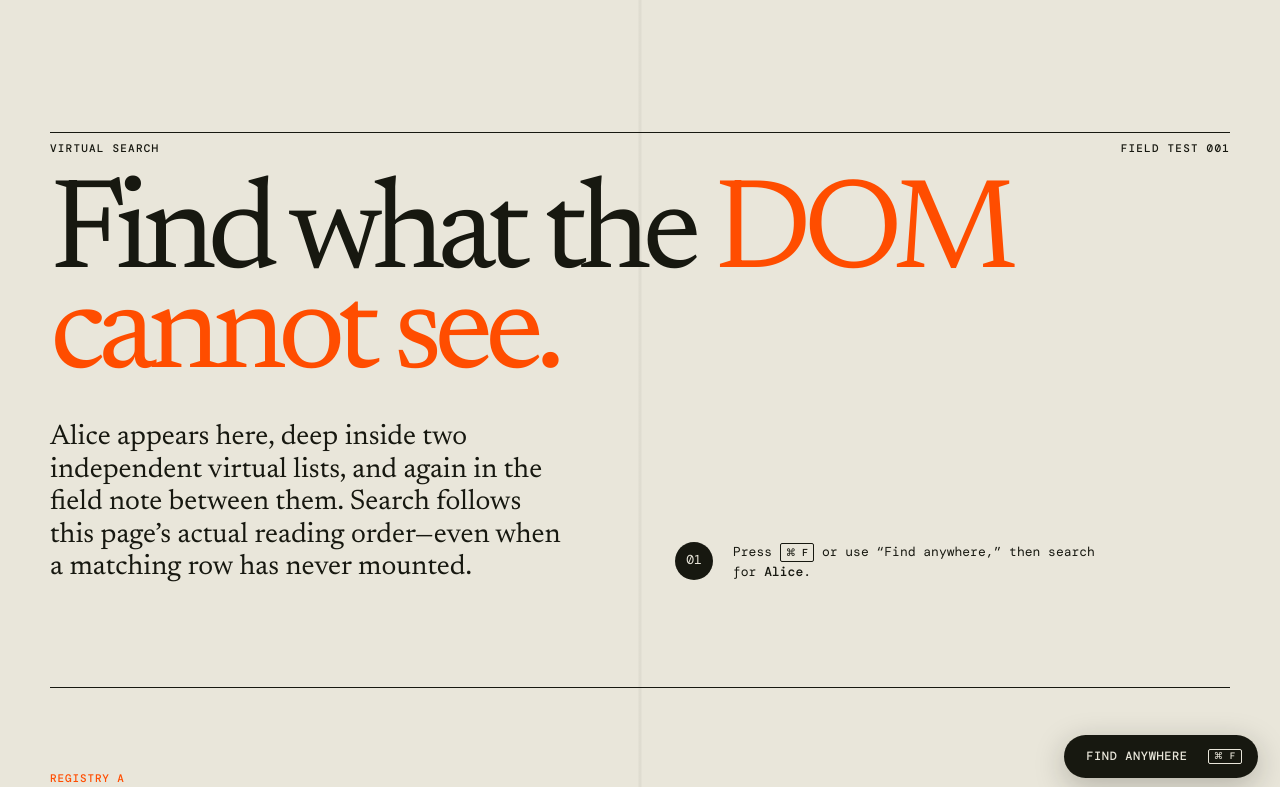
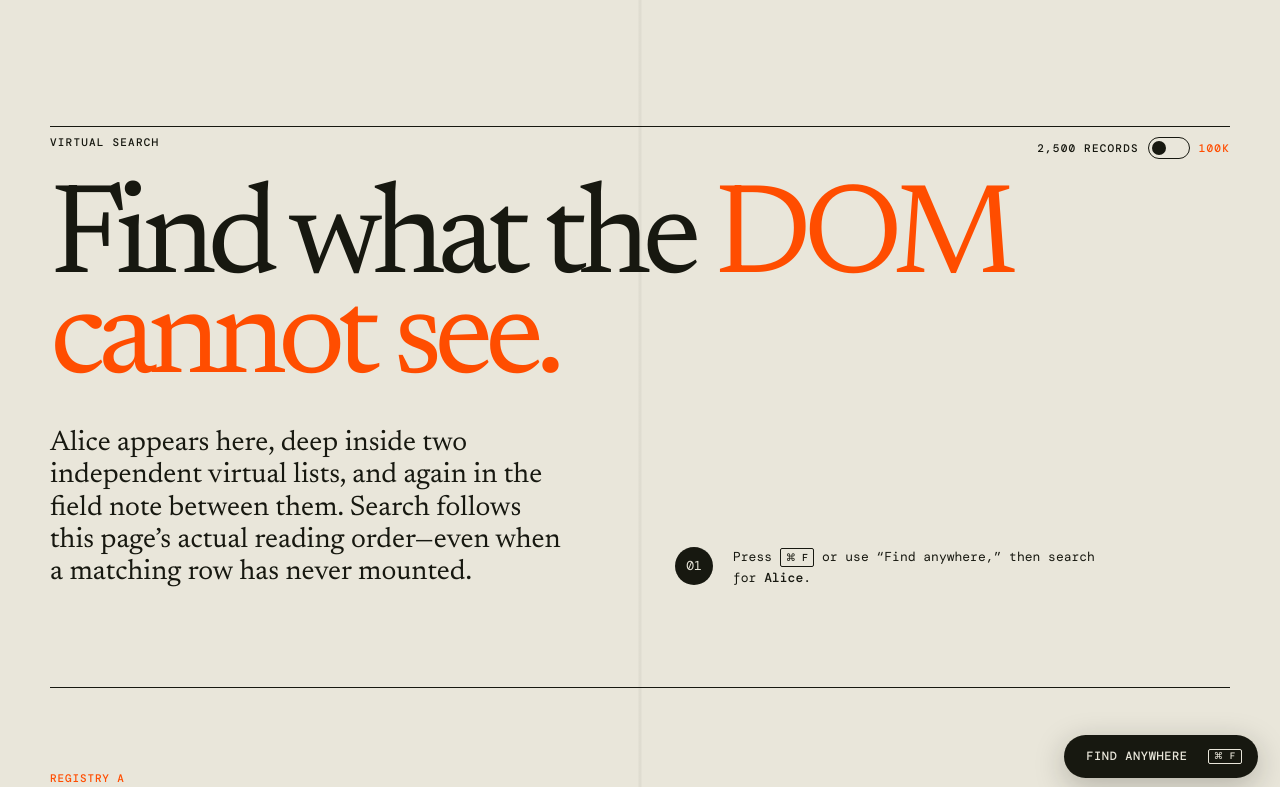
Before and after one commit to kamikaz1k/virtual-search, a React (Vite) app in the folder apps/demo/: page / in a window 1280 px wide. Shown: the top 787 px of the page. Built offline with nearby package versions, Linux system fonts and the light colour scheme.

Commit message:
Add 100K record demo toggle

```diff
--- a/apps/demo/src/App.tsx
+++ b/apps/demo/src/App.tsx
@@ -1,4 +1,4 @@
-import { useRef } from "react";
+import { useMemo, useRef, useState, useTransition } from "react";
 import {
   SearchPanel,
   useFindShortcut,
@@ -7,7 +7,7 @@ import {
 } from "virtual-search/react";
 import { createMainThreadExecutor } from "virtual-search";
 import { createWorkerExecutor } from "virtual-search/worker";
-import { customers, orders } from "./data";
+import { getStressDataset, standardDataset } from "./data";
 import { CustomerList, OrderList } from "./VirtualList";
 
 function createDemoExecutor() {
@@ -47,6 +47,12 @@ function SearchControls() {
 
 export function App() {
   const rootRef = useRef<HTMLElement>(null);
+  const [useStressDataset, setUseStressDataset] = useState(false);
+  const [isDatasetPending, startDatasetTransition] = useTransition();
+  const dataset = useMemo(
+    () => useStressDataset ? getStressDataset() : standardDataset,
+    [useStressDataset],
+  );
 
   return (
     <VirtualSearchProvider rootRef={rootRef} executor={searchExecutor}>
@@ -56,7 +62,29 @@ export function App() {
         <header className="hero">
           <div className="hero-kicker">
             <span>Virtual Search</span>
-            <span>Field test 001</span>
+            <label className="dataset-toggle">
+              <span className="dataset-toggle-label">
+                {isDatasetPending
+                  ? "Preparing dataset…"
+                  : `${dataset.total.toLocaleString()} records`}
+              </span>
+              <input
+                type="checkbox"
+                checked={useStressDataset}
+                disabled={isDatasetPending}
+                onChange={event => {
+                  const checked = event.target.checked;
+                  startDatasetTransition(() => {
+                    setUseStressDataset(checked);
+                  });
+                }}
+                aria-label="Use 100,000 record stress-test dataset"
+              />
+              <span className="dataset-toggle-track" aria-hidden="true">
+                <span className="dataset-toggle-thumb" />
+              </span>
+              <span className="dataset-toggle-value">100K</span>
+            </label>
           </div>
           <h1>
             Find what the
@@ -74,7 +102,7 @@ export function App() {
           </div>
         </header>
 
-        <CustomerList items={customers} />
+        <CustomerList items={dataset.customers} />
 
         <aside className="field-note">
           <span className="field-note-label">Field note / between regions</span>
@@ -85,10 +113,10 @@ export function App() {
           </p>
         </aside>
 
-        <OrderList items={orders} />
+        <OrderList items={dataset.orders} />
 
         <footer>
-          <span>2,500 virtual records</span>
+          <span>{dataset.total.toLocaleString()} virtual records</span>
           <span>One ordered search surface</span>
           <span>End of document</span>
         </footer>
--- a/apps/demo/src/data.ts
+++ b/apps/demo/src/data.ts
@@ -13,6 +13,12 @@ export interface Order {
   total: string;
 }
 
+export interface DemoDataset {
+  customers: readonly Customer[];
+  orders: readonly Order[];
+  total: number;
+}
+
 const firstNames = [
   "Mara", "Jonas", "Alice", "Sofía", "Kenji", "Nadia", "Theo", "Imani",
   "Luc", "Mei", "Owen", "Zara",
@@ -26,7 +32,17 @@ const cities = [
   "Montréal", "Lagos", "Kyoto", "Lisbon", "Oslo", "Seoul", "Valparaíso",
 ];
 
-export const customers: Customer[] = Array.from({ length: 1_000 }, (_, index) => {
+const statuses = ["Packed", "In transit", "Delivered", "Awaiting review"];
+const currencyFormatter = new Intl.NumberFormat("en-CA", {
+  style: "currency",
+  currency: "CAD",
+});
+const formattedTotals = Array.from({ length: 850 }, (_, index) =>
+  currencyFormatter.format(24 + index)
+);
+
+function createCustomers(count: number): Customer[] {
+  return Array.from({ length: count }, (_, index) => {
     const firstName = firstNames[index % firstNames.length]!;
     const lastName = lastNames[(index * 3) % lastNames.length]!;
     const slug = `${firstName}.${lastName}.${index + 1}`.toLowerCase();
@@ -38,19 +54,36 @@ export const customers: Customer[] = Array.from({ length: 1_000 }, (_, index) =>
       city: cities[(index * 5) % cities.length]!,
     };
   });
+}
 
-const statuses = ["Packed", "In transit", "Delivered", "Awaiting review"];
-
-export const orders: Order[] = Array.from({ length: 1_500 }, (_, index) => {
+function createOrders(count: number, customers: readonly Customer[]): Order[] {
+  return Array.from({ length: count }, (_, index) => {
     const customer = customers[(index * 7 + 13) % customers.length]!;
     return {
       id: `order-${index + 1}`,
       reference: `VS-${String(index + 1).padStart(5, "0")}`,
       customer: customer.name,
       status: statuses[index % statuses.length]!,
-    total: new Intl.NumberFormat("en-CA", {
-      style: "currency",
-      currency: "CAD",
-    }).format(24 + ((index * 37) % 850)),
+      total: formattedTotals[(index * 37) % formattedTotals.length]!,
     };
   });
+}
+
+function createDataset(customerCount: number, orderCount: number): DemoDataset {
+  const customers = createCustomers(customerCount);
+  const orders = createOrders(orderCount, customers);
+  return {
+    customers,
+    orders,
+    total: customerCount + orderCount,
+  };
+}
+
+export const standardDataset = createDataset(1_000, 1_500);
+
+let stressDataset: DemoDataset | undefined;
+
+export function getStressDataset(): DemoDataset {
+  stressDataset ??= createDataset(40_000, 60_000);
+  return stressDataset;
+}
--- a/apps/demo/src/styles.css
+++ b/apps/demo/src/styles.css
@@ -76,6 +76,71 @@ main {
   font: 500 11px/1 "DM Mono", monospace;
   letter-spacing: 0.11em;
   text-transform: uppercase;
+}
+
+.dataset-toggle {
+  display: inline-flex;
+  align-items: center;
+  gap: 9px;
+  cursor: pointer;
+  user-select: none;
+}
+
+.dataset-toggle-label {
+  min-width: 118px;
+  text-align: right;
+}
+
+.dataset-toggle input {
+  position: absolute;
+  width: 1px;
+  height: 1px;
+  opacity: 0;
+  pointer-events: none;
+}
+
+.dataset-toggle-track {
+  position: relative;
+  width: 42px;
+  height: 22px;
+  border: 1px solid var(--ink);
+  border-radius: 999px;
+  background: transparent;
+  transition: background 160ms ease;
+}
+
+.dataset-toggle-thumb {
+  position: absolute;
+  top: 3px;
+  left: 3px;
+  width: 14px;
+  height: 14px;
+  border-radius: 50%;
+  background: var(--ink);
+  transition: transform 160ms ease, background 160ms ease;
+}
+
+.dataset-toggle input:checked + .dataset-toggle-track {
+  background: var(--signal);
+}
+
+.dataset-toggle input:checked + .dataset-toggle-track .dataset-toggle-thumb {
+  background: var(--paper);
+  transform: translateX(20px);
+}
+
+.dataset-toggle input:focus-visible + .dataset-toggle-track {
+  outline: 2px solid var(--signal);
+  outline-offset: 3px;
+}
+
+.dataset-toggle:has(input:disabled) {
+  cursor: wait;
+  opacity: 0.65;
+}
+
+.dataset-toggle-value {
+  color: var(--signal);
 }
 
 h1,
--- a/packages/virtual-search/src/react/search-panel.tsx
+++ b/packages/virtual-search/src/react/search-panel.tsx
@@ -24,9 +24,11 @@ export function SearchPanel({
 
   const resultLabel = search.query.length === 0
     ? "Enter a search term"
-    : search.matches.length === 0
-      ? "No results"
-      : `${search.activeIndex + 1} of ${search.matches.length}`;
+    : search.status === "searching"
+      ? "Searching…"
+      : search.matches.length === 0
+        ? "No results"
+        : `${search.activeIndex + 1} of ${search.matches.length}`;
 
   const onSubmit = (event: FormEvent) => {
     event.preventDefault();
@@ -41,6 +43,7 @@ export function SearchPanel({
       data-search-status={search.status}
       data-active-region={search.matches[search.activeIndex]?.regionId}
       data-active-unit={search.matches[search.activeIndex]?.unitKey}
+      aria-busy={search.status === "searching"}
       onSubmit={onSubmit}
     >
       <label>
```
Lines whose indentation alone changed are shown as unchanged.
